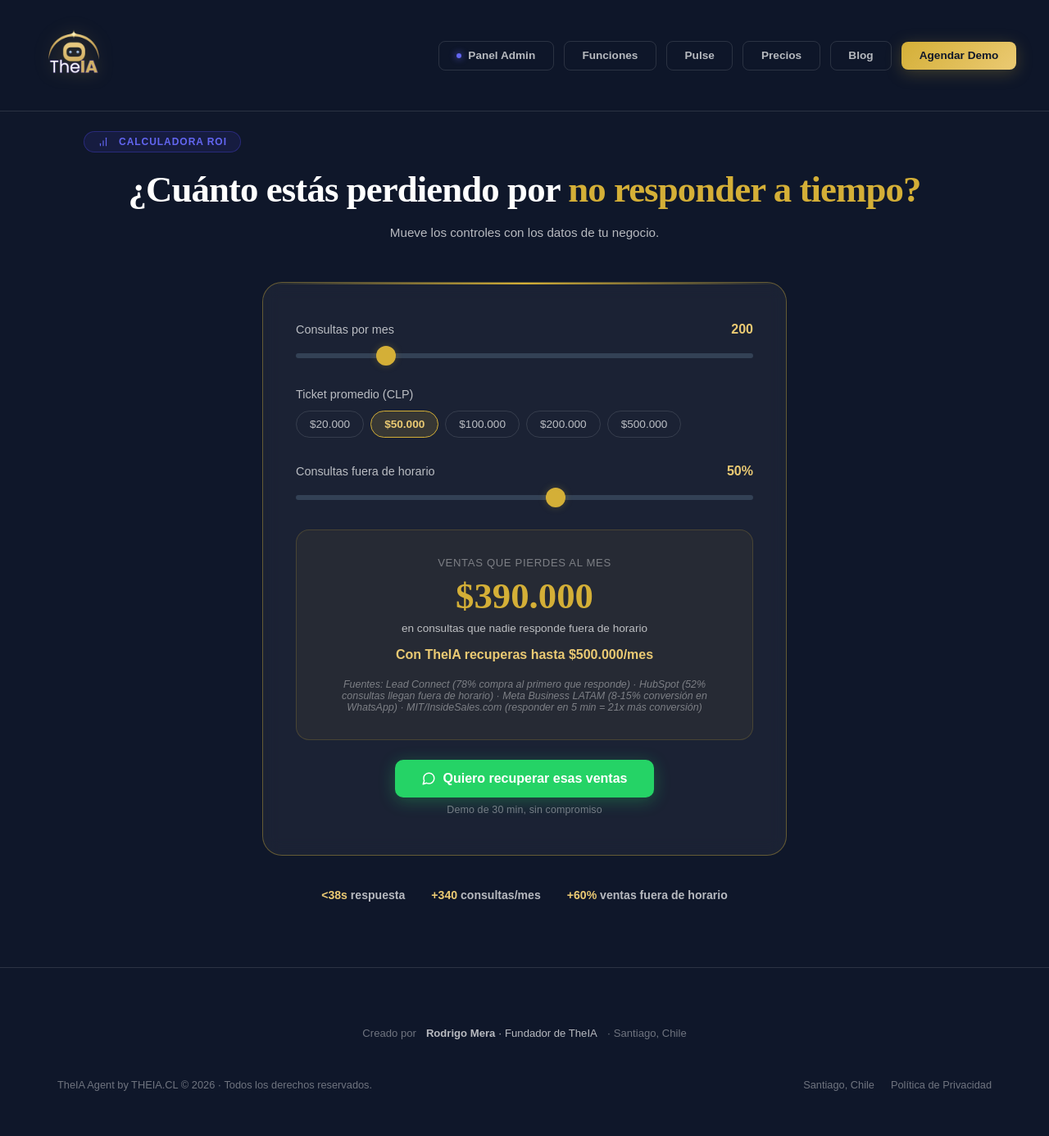
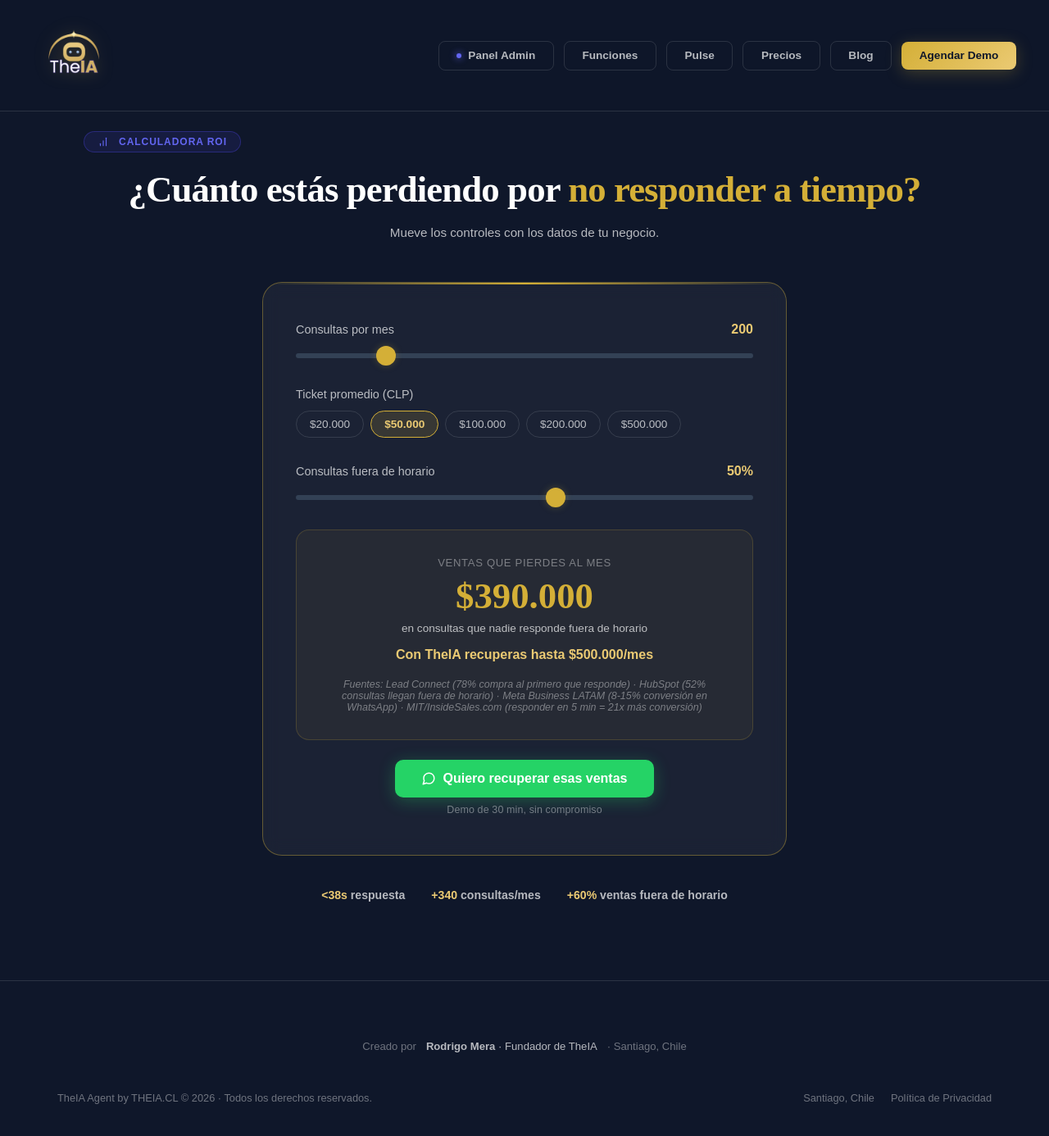
Before and after one commit to rodmera/theia-landing, a Jekyll site: the page calculadora.html, which Jekyll copies as it is, in a window 1280 px wide and 1387 px high. Shown: the whole window at 82% size. Built offline with Jekyll 4.4.1, drawn with Linux system fonts in a browser that asks for light colours.

Commit message:
fix: homologar padding de primera sección a 10rem 2rem 5rem en TODAS las sub-páginas
Desktop: 10rem 2rem 5rem (todas)
Mobile: 8rem 1.25rem 3rem (todas)

Co-Authored-By: Claude Opus 4.6 (1M context) <noreply@anthropic.com>

```diff
--- a/calculadora.html
+++ b/calculadora.html
@@ -175,7 +175,7 @@
     }
 
     /* ROI Calculator */
-    .calc-section { padding: 10rem 0 4rem; }
+    .calc-section { padding: 10rem 2rem 5rem; }
 
     .calc-card {
       background: var(--glass);
@@ -349,7 +349,7 @@
       .calc-chip { flex-shrink: 0; }
       nav { padding: 0.8rem 1rem; }
       .logo img { height: 60px; }
-      .calc-section { padding: 8rem 0 3rem; }
+      .calc-section { padding: 8rem 1.25rem 3rem; }
       .proof-strip { flex-direction: column; gap: 0.5rem; }
       .footer-bottom { flex-direction: column; align-items: center; text-align: center; gap: 0.5rem; }
     }
--- a/funciones.html
+++ b/funciones.html
@@ -187,7 +187,7 @@
 
     /* Page hero */
     .page-hero {
-      padding: 10rem 2rem 4rem;
+      padding: 10rem 2rem 5rem;
       text-align: center;
       position: relative;
       overflow: hidden;
--- a/plataforma.html
+++ b/plataforma.html
@@ -204,8 +204,7 @@
 
     /* Supervisa / Dashboard Section */
     .supervisa {
-      padding: 6.5rem 0;
-      padding-top: 10rem;
+      padding: 10rem 2rem 5rem;
       background: linear-gradient(180deg, var(--bg3) 0%, var(--bg2) 100%);
     }
 
--- a/precios.html
+++ b/precios.html
@@ -187,7 +187,7 @@
 
     /* Pricing section */
     .pricing {
-      padding: 10rem 0 5rem;
+      padding: 10rem 2rem 5rem;
       background: linear-gradient(180deg, var(--bg2) 0%, var(--bg) 100%);
       text-align: center;
     }
--- a/servicios.html
+++ b/servicios.html
@@ -178,7 +178,7 @@
 
     /* Servicios Extra */
     .servicios-extra {
-      padding: 10rem 0 5rem;
+      padding: 10rem 2rem 5rem;
       background: linear-gradient(180deg, var(--bg2) 0%, var(--bg) 100%);
       border-top: 1px solid var(--glass-border);
     }
@@ -389,7 +389,7 @@
     @media (max-width: 600px) {
       nav { padding: 0.8rem 1rem; }
       .logo img { height: 60px; }
-      .servicios-extra { padding: 8rem 0 3rem; }
+      .servicios-extra { padding: 8rem 1.25rem 3rem; }
       .b2b-inner { flex-direction: column; text-align: center; }
       .newsletter-form { flex-direction: column; }
       .newsletter-form button { width: 100%; }
```
